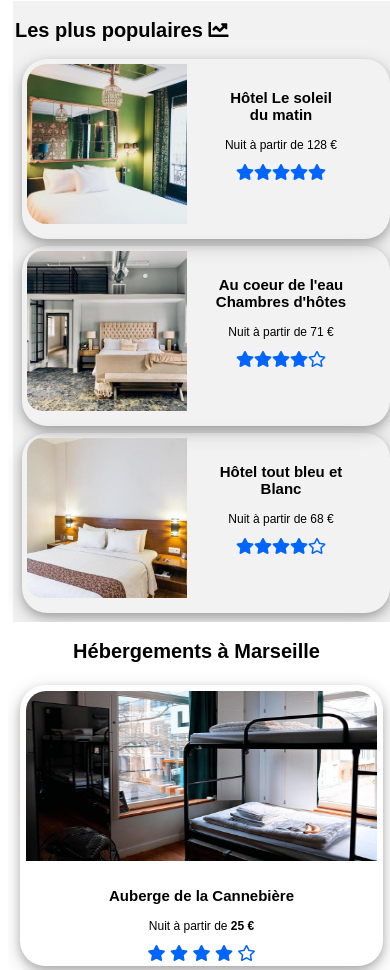
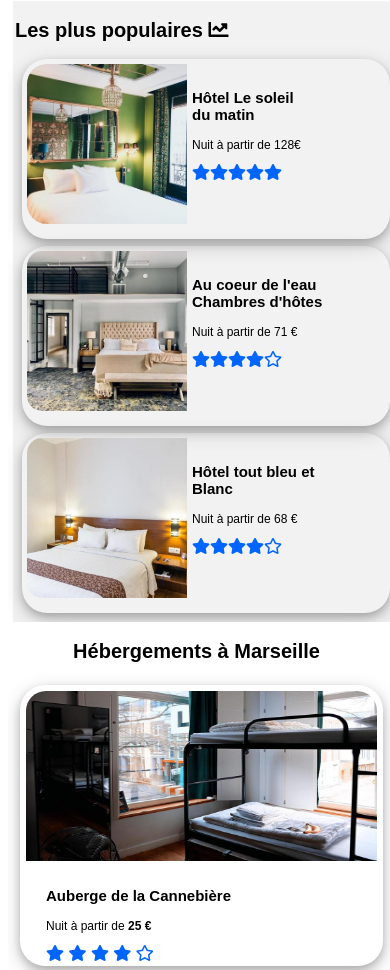
Before and after one commit to Stitchette/Reservias, a plain HTML site: page index.html in a window 390 px wide. Shown: the part 514-1484 px from the top of the page. Drawn offline with Linux system fonts and the light colour scheme; a web font is replaced by a local one.

Commit message:
finalisation

```diff
--- a/index.html
+++ b/index.html
@@ -35,7 +35,7 @@
       <p>En plein centre ville ou en pleine nature</p>
       <div class="chercher">
         <form method="post" action="traitement.php" class="">
-          <div class="localisation"><i class="fas fa-map-marker-alt" class="localisation"></i
+          <div class="localisation"><i class="fas fa-map-marker-alt"></i
           ></div>
           <label for="pseudo"></label>
           <input
@@ -49,7 +49,7 @@
         </form>
       </div>
       <div class="filtres">
-        <span><strong>Filtres</span></strong>
+        <span class="fiiltre">Filtres</span>
         <div class="filtre">
           <i class="fas fa-money-bill-wave"></i><a href="#"><strong>Economique </strong></a>
         </div>
@@ -224,7 +224,7 @@
                 </div>
                 <div class="card-container-aside">
                   <h3>Hôtel Le soleil <br />du matin</h3>
-                  <p>Nuit à partir de 128 €</p>
+                  <p>Nuit à partir de 128€</p>
                   <i class="fas fa-star" style="color: #0065fc"></i
                   ><i class="fas fa-star" style="color: #0065fc"></i
                   ><i class="fas fa-star" style="color: #0065fc"></i
--- a/maquettecs.css
+++ b/maquettecs.css
@@ -148,6 +148,11 @@ a {
   text-align: center;
   margin: 15px;
   padding: 5px;
+}
+
+.fiiltre
+{
+  font-weight: bold;
 }
 .filtres i {
   background-color: #deebff;
@@ -477,10 +482,26 @@ img {
     width: 100%;
     background-color: #f2f2f2;
   }
-
-  #anrea
+  .card-container
+  {
+    text-align: left;
+    padding-left: 25px;
+  }
+  .quarter
   {
     width: 100%;
+  }
+  .card-tall
+  {
+    height: 150px;
+  }
+  .card-tall2
+  {
+    height: 150px;
+  }
+  .card-tall-twothird
+  {
+   height: 150px;
   }
 
   .card {
@@ -495,8 +516,9 @@ img {
     width: 100%;
   }
   .card-container-aside {
-    text-align: center;
+    text-align: left;
     align-items: center;
+    margin: 0;
   }
   footer {
     display: flex;
```
